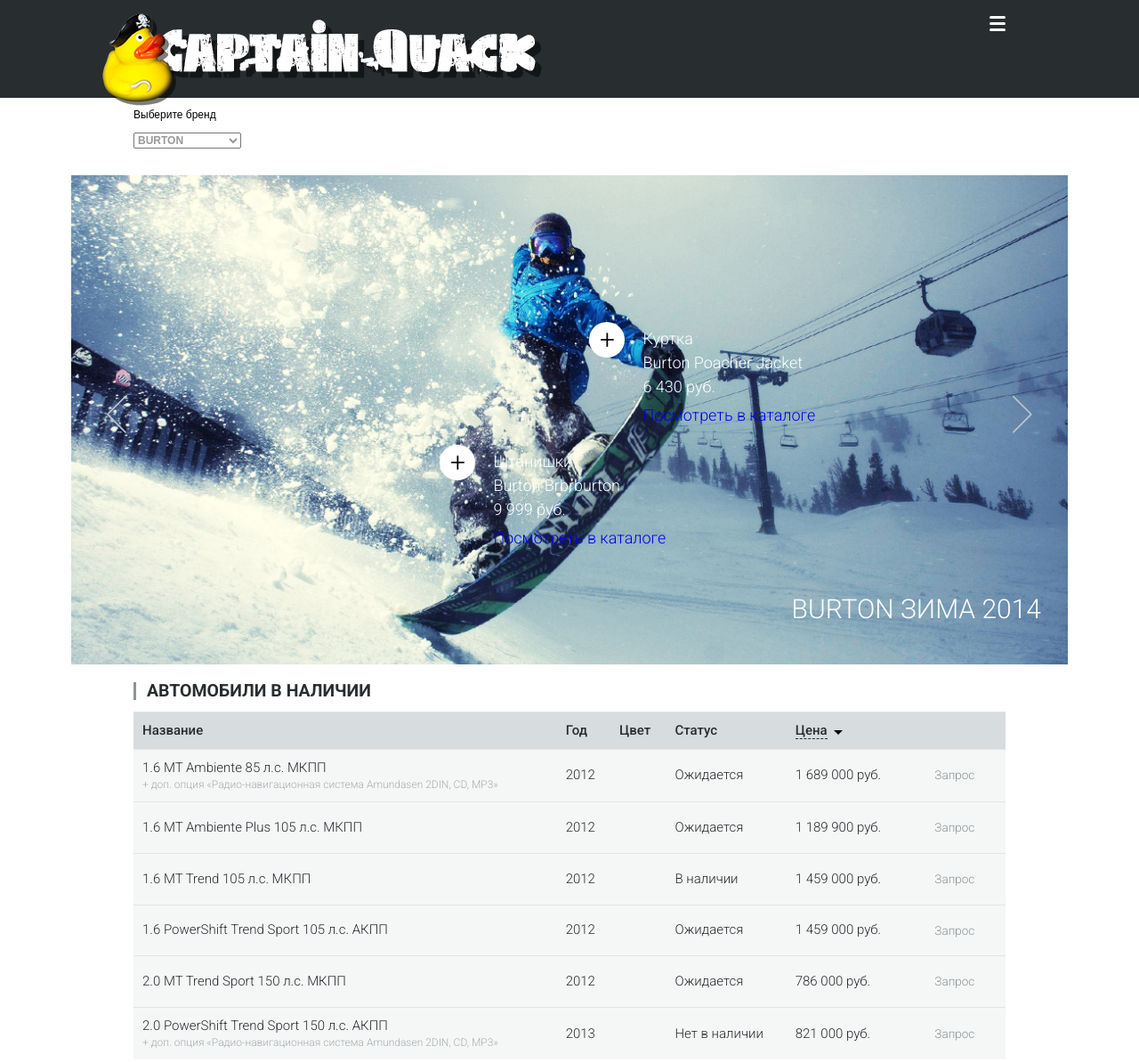
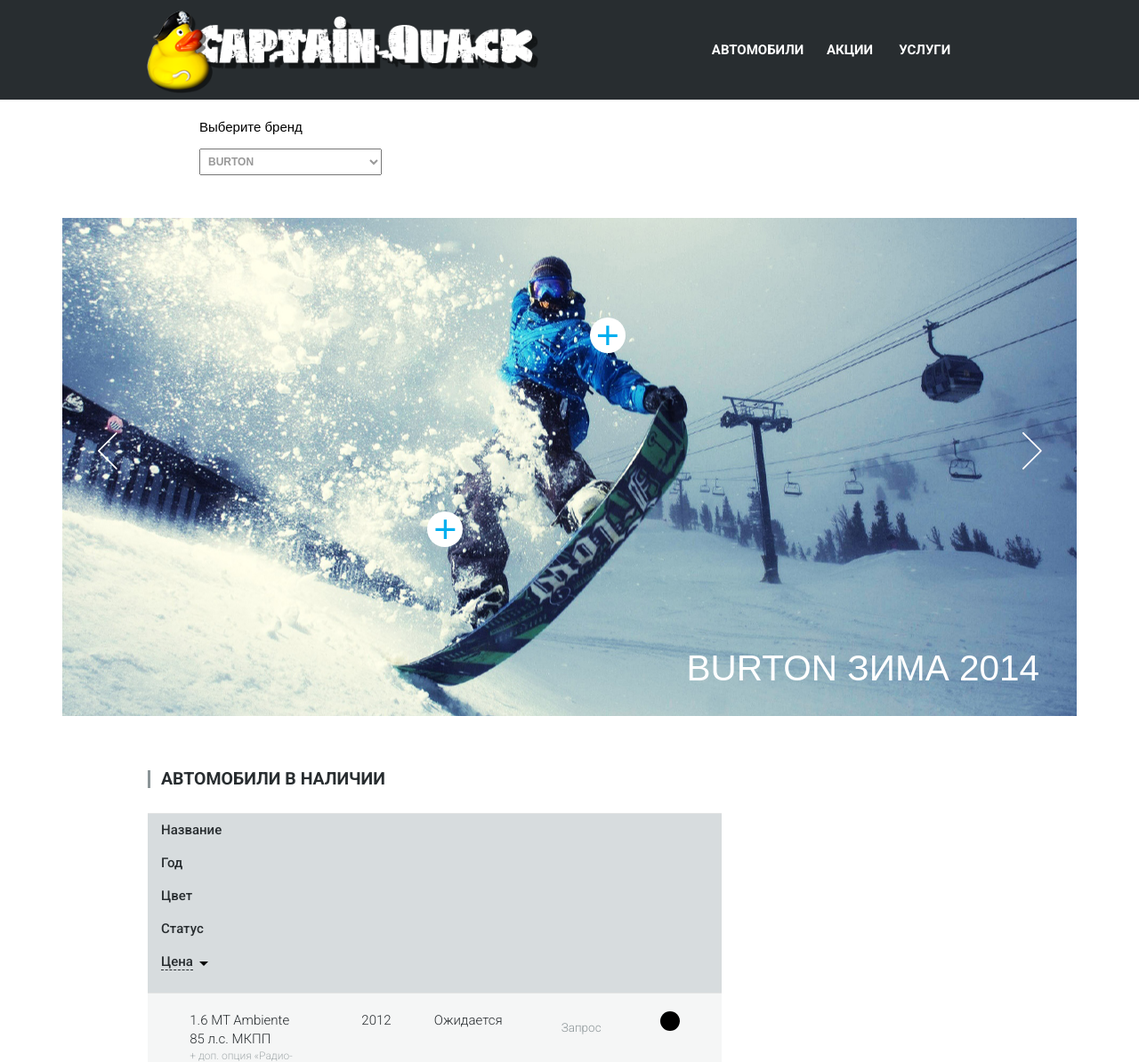
Before and after one commit to Irkoman/kdx-html-test, a plain HTML site: page index.html in a window 1280 px wide. Shown: the top 1194 px of the page at 89% size. Drawn offline with Linux system fonts and the light colour scheme.

Commit message:
Меню и таблица

```diff
--- a/css/style.css
+++ b/css/style.css
@@ -40,6 +40,7 @@ p {
 
 h1 {
   margin-top: 20px;
+  margin-bottom: 28px;
   padding-left: 12px;
   font-size: 1.3rem;
   font-weight: 700;
@@ -50,7 +51,8 @@ h1 {
 }
 
 h3 {
-  font-size: 0.8rem;
+  margin-top: 22px;
+  font-size: 1rem;
   font-weight: 500;
 }
 
@@ -59,6 +61,9 @@ a {
 }
 
 select {
+  min-width: 205px;
+  min-height: 30px;
+  padding-left: 5px;
   font-size: 0.8rem;
   font-weight: 700;
   color: #999999;
@@ -70,21 +75,28 @@ label {
   cursor: pointer;
 }
 
+figure {
+  margin: 0;
+}
+
 .main-header {
   width: 100%;
+  padding-top: 12px;
   color: #ffffff;
   background: #282d30;
 }
 
 .logo {
   float: left;
-  margin-bottom: -18px;
-  margin-left: -15px;
+  max-width: 92%;
+  margin-bottom: -10px;
+  margin-left: -10px;
+  padding-bottom: 11px;
 }
 
 .toggler {
   float: right;
-  width: 18px;
+  max-width: 8%;
   height: 20px;
   margin-top: 25px;
 }
@@ -117,7 +129,7 @@ label {
 }
 
 .menu,
-.sub-menu {
+.submenu {
   display: none;
   width: 100%;
   margin: 0;
@@ -140,17 +152,37 @@ label {
   background: #282d30;
 }
 
-.sub-menu {
+.submenu {
   display: none;
   background: #383d40;
 }
 
+.submenu-btn {
+  display: none;
+}
+
+#submenu-btn1:checked ~ .submenu {
+  display: block;
+}
+
+#submenu-btn2:checked ~ .submenu {
+  display: block;
+}
+
+#submenu-btn3:checked ~ .submenu {
+  display: block;
+}
+
+.submenu-btn:checked ~ .menu__link {
+  background: #00aeef;
+}
+
 .menu__link,
-.sub-menu__link {
+.submenu__link {
   display: block;
-  padding: 20px 5%;
+  padding: 15px 6%;
   color: #ffffff;
-  border-top: 1px solid #363b3e;
+  border-top: 1px solid #414548;
 }
 
 .filter {
@@ -167,12 +199,16 @@ label {
 }
 
 .table {
+  display: block;
   width: 100%;
   line-height: 1.4;
   color: #282d30;
 }
 
 .table__row {
+  display: flex;
+  flex-wrap: wrap;
+  justify-content: space-between;
   padding: 10px 5%;
   background: #f5f6f6;
   border-top: 1px solid #e3e4e4;
@@ -183,13 +219,66 @@ label {
 }
 
 .table__cell {
-  padding: 10px;
+  display: block;
+  padding: 10px 15px;
+}
+
+.table__cell--name {
+  max-width: 145px;
+}
+
+.table__cell--color {
+  order: 2;
+}
+
+.table__cell--price {
+  order: 3;
 }
 
 .table__extra {
   display: block;
+  width: 100%;
   font-size: 0.8rem;
   color: #a7aeb0;
+}
+
+.table__color {
+  display: block;
+  width: 22px;
+  height: 22px;
+  border-radius: 50%;
+}
+
+.table__color--1 {
+  background: #000000;
+}
+
+.table__color--2 {
+  width: 21px;
+  height: 21px;
+  background: #ffffff;
+  border: 1px solid #e0e0e0;
+}
+
+.table__color--3 {
+  background: #000000;
+}
+
+.table__color--4 {
+  background: #cbcbcc;
+}
+
+.table__color--5 {
+  background: #d74345;
+}
+
+.table__color--6 {
+  background: #88c504;
+}
+
+.table__cell--year,
+.table__cell--color {
+  text-align: center;
 }
 
 .table__button {
@@ -206,6 +295,7 @@ label {
   padding-top: 40px;
   padding-bottom: 40px;
   font-size: 0.7rem;
+  line-height: 1;
   text-align: center;
   color: #c6c7c8;
   background: #282d30;
@@ -218,131 +308,132 @@ label {
 @media (min-width: 768px) {
 
   .logo {
-    margin-bottom: -28px;
-    margin-left: -75px;
+    margin-bottom: -8px;
+    margin-left: 50px;
+  }
+
+  .menu__link,
+  .submenu__link {
+    padding: 25px 6%;
+  }
+
+  .toggler {
+    max-width: 8%;
+    height: 50px;
+    margin-top: 45px;
+  }
+
+  .toggler__element {
+    width: 50px;
+    height: 5px;
+  }
+
+  .toggler__element::before,
+  .toggler__element::after {
+    width: 50px;
+    height: 5px;
+  }
+
+  .toggler__element::before {
+    top: -10px;
+  }
+
+  .toggler__element::after {
+    top: 10px;
   }
 }
 
 @media (min-width: 980px) {
 
-  .slider {
-    display: block;
-    position: relative;
-    width: 100%;
-    max-width: 1120px;
-    height: 550px;
-    margin-right: auto;
-    margin-left: auto;
+  .container {
+    width: 65%;
   }
 
-  .slide {
-    display: none;
-    position: absolute;
-    top: 0;
-    left: 0;
-    width: 100%;
-    height: 100%;
-    overflow: hidden;
-    z-index: 1;
+  .container--header {
+    float: left;
+    width: 50%;
+    max-width: 490px;
+    margin-right: auto;
+    margin-left: 9%;
   }
 
-  .slide:hover {
-    box-shadow: 0 0 0 560px rgba(0, 0, 0, 0.5) inset;
-  }
-
-  .slide--burton {
-    background: url("../img/bg-slide1.jpg") 0 50% no-repeat;
-    background-size: cover;
-  }
-
-  .slide--cheers {
-    background: url("../img/bg-slide2.png") 0 50% no-repeat;
-    background-size: cover;
-  }
-
-  .slider input[type="radio"] {
+  .toggler {
     display: none;
   }
 
-  .slider__control {
-    position: absolute;
-    top: 45%;
-    z-index: 10;
-    cursor: pointer;
+  .navigation {
+    display: block;
+    float: right;
+    width: 38%;
+    margin-top: 10px;
   }
 
-  .slider__control--right {
-    right: 40px;
+  .filter {
+    margin-bottom: 48px;
   }
 
-  .slider__control--left {
-    left: 40px;
-  }
-
-  #btn-left:checked ~ .slide--burton {
+  .menu {
     display: block;
   }
 
-  #btn-right:checked ~ .slide--cheers {
+  .menu__item {
+    display: inline-block;
+    vertical-align: middle;
+    position: relative;
+    margin-right: 25px;
+    height: 90px;
+  }
+
+  .submenu {
+    display: none;
+    position: absolute;
+    width: 295px;
+    margin-left: -25px;
+    top: 90px;
+    z-index: 30;
+  }
+
+  .menu__link {
     display: block;
   }
 
-  .slide__title {
-    margin-top: 470px;
-    margin-right: 30px;
-    font-size: 2rem;
-    font-weight: 300;
-    color: #ffffff;
-    text-align: right;
-    text-transform: uppercase;
+  .menu__link,
+  .submenu__link {
+    border-top: none;
   }
 
-  .marker {
-    position: absolute;
-    width: 40px;
-    height: 40px;
-    background: #ffffff;
-    border-radius: 50%;
-    z-index: 20;
-    cursor: pointer;
+  .menu__item:hover > .submenu {
+    display: block;
   }
 
-  .marker:before {
-    content: "+";
-    position: absolute;
-    width: 40px;
-    text-align: center;
-    font-size: 2rem;
-    font-weight: 300;
-    line-height: 40px;
-    color: #000000;
+  .menu__link {
+    padding-bottom: 5px;
   }
 
-  .marker--1 {
-    top: 30%;
-    left: 52%;
+  .menu__link:hover {
+    border-bottom: 3px solid #00aeef;
+    margin-bottom: -3px;
   }
 
-  .marker--2 {
-    top: 55%;
-    left: 37%;
+  .submenu__link {
+    padding: 15px 27px;
+    font-weight: 500;
+    background: #282d30;
+    text-transform: none;
+    border-bottom: 1px solid #383d40;
   }
 
-  .marker__info {
-    min-width: 250px;
-    margin-left: 60px;
-    font-size: 1.2rem;
-    line-height: 1.5;
-    color: #ffffff;
+  .submenu__link:last-child {
+    border-bottom: none;
   }
 
-  .marker__link {
-    color: ;
+  .submenu__link:hover {
+    background: #00aeef;
   }
 
- .supply {
-    width: 90%;
-    max-width: 980px;
+  .supply {
+    width: 85%;
+    max-width: 948px;
     margin-right: auto;
     margin-left: auto;
   }
@@ -356,11 +447,22 @@ label {
     border-radius: 3px;
   }
 
+  .table__row {
+    padding: 12px 5%;
+    background: #f5f6f6;
+    border-top: 1px solid #e3e4e4;
+  }
+
   .table__row--header {
     display: table-row;
+    padding: 10px 5%;
     font-size: 1rem;
     font-weight: 500;
     background: #d7dcde;
+  }
+
+  .table__cell {
+    padding: 8px 15px;
   }
 
   .table__sort-link {
@@ -397,3 +499,138 @@ label {
     background: #282d30;
   }
 }
+
+@media (min-width: 1200px) {
+
+  .slider {
+    display: block;
+    position: relative;
+    width: 1140px;
+    height: 560px;
+    margin-right: auto;
+    margin-bottom: 61px;
+    margin-left: auto;
+    font-family: "Arial", sans-serif;
+  }
+
+  .slide {
+    display: none;
+    position: absolute;
+    top: 0;
+    left: 0;
+    width: 100%;
+    height: 100%;
+    overflow: hidden;
+    z-index: 1;
+  }
+
+  .slide:hover {
+    box-shadow: 0 0 0 570px rgba(0, 0, 0, 0.5) inset;
+  }
+
+  .slide--burton {
+    background: #91aebc url("../img/bg-slide1.jpg") 0 50% no-repeat;
+    background-size: cover;
+  }
+
+  .slide--cheers {
+    background: #b07db5 url("../img/bg-slide2.png") 0 50% no-repeat;
+    background-size: cover;
+  }
+
+  .slider input[type="radio"] {
+    display: none;
+  }
+
+  .slider__control {
+    position: absolute;
+    top: 43%;
+    width: 14px;
+    height: 30px;
+    z-index: 10;
+    cursor: pointer;
+  }
+
+  .slider__control--right {
+    right: 47px;
+  }
+
+  .slider__control--left {
+    left: 40px;
+  }
+
+  #btn-left:checked ~ .slide--burton {
+    display: block;
+  }
+
+  #btn-right:checked ~ .slide--cheers {
+    display: block;
+  }
+
+  .slide__title {
+    margin-top: 482px;
+    margin-right: 42px;
+    font-size: 2.7rem;
+    font-weight: 500;
+    color: #ffffff;
+    text-align: right;
+    text-transform: uppercase;
+  }
+
+  .marker {
+    position: absolute;
+    width: 40px;
+    height: 40px;
+    font-weight: 300;
+    background: #ffffff;
+    border-radius: 50%;
+    z-index: 20;
+    cursor: pointer;
+  }
+
+  .marker::before {
+    content: "+";
+    position: absolute;
+    width: 40px;
+    text-align: center;
+    font-size: 3rem;
+    font-weight: 100;
+    line-height: 40px;
+    color: #00aeef;
+  }
+
+  .marker:hover::before {
+    color: #e3343d;
+  }
+
+  .marker--1 {
+    top: 20%;
+    left: 52%;
+  }
+
+  .marker--2 {
+    top: 59%;
+    left: 36%;
+  }
+
+  .marker__info {
+    opacity: 0;
+    min-width: 250px;
+    margin-left: 60px;
+    font-size: 1.3rem;
+    line-height: 1.5;
+    color: #ffffff;
+  }
+
+  .marker__info:hover {
+    opacity: 1;
+  }
+
+  .marker:hover > .marker__info {
+    opacity: 1;
+  }
+
+  .marker__link {
+    color: #0a93c8;
+  }
+}
--- a/index.html
+++ b/index.html
@@ -9,8 +9,8 @@
     <link rel="stylesheet" href="css/style.css">
   </head>
   <body>
-    <header class="main-header">
-      <div class="container clearfix">
+    <header class="main-header clearfix">
+      <div class="container container--header clearfix">
         <a class="logo" href="index.html">
           <figure>
             <picture>
@@ -26,27 +26,32 @@
       <nav class="navigation">
         <input class="nav-btn" type="checkbox" name="nav-btn" id="nav-btn">
         <ul class="menu">
+
           <li class="menu__item">
-            <a class="menu__link" href="#">Автомобили</a>
-
-            <ul class="sub-menu">
-              <li class="sub-menu__item"><a class="sub-menu__link" href="#">Подбор авто</a></li>
-              <li class="sub-menu__item"><a class="sub-menu__link" href="#">Автомобили с&nbsp;пробегом</a></li>
-              <li class="sub-menu__item"><a class="sub-menu__link" href="#">Карта цен</a></li>
+            <input class="submenu-btn" type="checkbox" name="submenu-btn1" id="submenu-btn1">
+            <label class="menu__link" for="submenu-btn1">Автомобили</label>
+            <ul class="submenu">
+              <li class="submenu__item"><a class="submenu__link" href="#">Подбор авто</a></li>
+              <li class="submenu__item"><a class="submenu__link" href="#">Автомобили с&nbsp;пробегом</a></li>
+              <li class="submenu__item"><a class="submenu__link" href="#">Карта цен</a></li>
             </ul>
           </li>
+
           <li class="menu__item">
-            <a class="menu__link" href="#">Акции</a>
-            <ul class="sub-menu">
-              <li class="sub-menu__item"><a class="sub-menu__link" href="#">&laquo;Потрись Лумумбой&raquo;</a></li>
+            <input class="submenu-btn" type="checkbox" name="submenu-btn2" id="submenu-btn2">
+            <label class="menu__link" for="submenu-btn2">Акции</label>
+            <ul class="submenu">
+              <li class="submenu__item"><a class="submenu__link" href="#">&laquo;Потрись Лумумбой&raquo;</a></li>
             </ul>
           </li>
+
           <li class="menu__item">
-            <a class="menu__link" href="#">Услуги</a>
-            <ul class="sub-menu">
-              <li class="sub-menu__item"><a class="sub-menu__link" href="#">Продаём авто</a></li>
-              <li class="sub-menu__item"><a class="sub-menu__link" href="#">И&nbsp;какие-то куртки</a></li>
-              <li class="sub-menu__item"><a class="sub-menu__link" href="#">Оттопыриваем чакры</a></li>
+            <input class="submenu-btn" type="checkbox" name="submenu-btn3" id="submenu-btn3">
+            <label class="menu__link" for="submenu-btn3">Услуги</label>
+            <ul class="submenu">
+              <li class="submenu__item"><a class="submenu__link" href="#">Продаём авто</a></li>
+              <li class="submenu__item"><a class="submenu__link" href="#">И&nbsp;какие-то куртки</a></li>
+              <li class="submenu__item"><a class="submenu__link" href="#">Оттопыриваем чакры</a></li>
             </ul>
           </li>
         </ul>
@@ -83,12 +88,12 @@
       <input type="radio" id="btn-right" name="btn-right">
       <label class="slider__control slider__control--left" for="btn-left">
         <svg width="21.706" height="41.719" viewBox="0 0 21.706 41.719" enable-background="new 0 0 21.706 41.719" xml:space="preserve">
-          <path class="control-color" fill="#bec2c7" d="M2.045,20.859L21.458,1.446c0.331-0.331,0.331-0.867,0-1.198c-0.33-0.331-0.867-0.331-1.197,0L0.248,20.261 c-0.331,0.33-0.331,0.867,0,1.197l20.013,20.013c0.164,0.165,0.382,0.248,0.599,0.248s0.434-0.083,0.599-0.248 c0.331-0.331,0.331-0.867,0-1.198L2.045,20.859z"/>
+          <path class="control-color" fill="#ffffff" d="M2.045,20.859L21.458,1.446c0.331-0.331,0.331-0.867,0-1.198c-0.33-0.331-0.867-0.331-1.197,0L0.248,20.261 c-0.331,0.33-0.331,0.867,0,1.197l20.013,20.013c0.164,0.165,0.382,0.248,0.599,0.248s0.434-0.083,0.599-0.248 c0.331-0.331,0.331-0.867,0-1.198L2.045,20.859z"/>
         </svg>
       </label>
       <label class="slider__control slider__control--right" for="btn-right">
         <svg width="21.706" height="41.719" viewBox="0 0 21.706 41.719" enable-background="new 0 0 21.706 41.719" xml:space="preserve">
-          <path class="control-color" fill="#bec2c7" d="M19.661,20.859L0.248,1.446c-0.331-0.331-0.331-0.867,0-1.198c0.33-0.331,0.867-0.331,1.197,0l20.013,20.012 c0.33,0.33,0.33,0.867,0,1.197L1.445,41.471c-0.164,0.165-0.382,0.248-0.599,0.248s-0.434-0.083-0.599-0.248 c-0.331-0.331-0.331-0.867,0-1.198L19.661,20.859z"/>
+          <path class="control-color" fill="#ffffff" d="M19.661,20.859L0.248,1.446c-0.331-0.331-0.331-0.867,0-1.198c0.33-0.331,0.867-0.331,1.197,0l20.013,20.012 c0.33,0.33,0.33,0.867,0,1.197L1.445,41.471c-0.164,0.165-0.382,0.248-0.599,0.248s-0.434-0.083-0.599-0.248 c-0.331-0.331-0.331-0.867,0-1.198L19.661,20.859z"/>
         </svg>
       </label>
 
@@ -128,7 +133,7 @@
         <tr class="table__row">
           <td class="table__cell table__cell--name">1.6&nbsp;MT Ambiente 85&nbsp;л.с. МКПП<span class="table__extra">+ доп. опция &laquo;Радио-навигационная система Amundasen 2DIN, CD, MP3&raquo;</span></td>
           <td class="table__cell table__cell--year">2012</td>
-          <td class="table__cell table__cell--color"></td>
+          <td class="table__cell table__cell--color"><span class="table__color table__color--1"></span></td>
           <td class="table__cell table__cell--status">Ожидается</td>
           <td class="table__cell table__cell--price">1&nbsp;689&nbsp;000&nbsp;руб.</td>
           <td class="table__cell table__cell--query"><a class="table__button" href="#">Запрос</a></td>
@@ -137,7 +142,7 @@
         <tr class="table__row">
           <td class="table__cell table__cell--name">1.6&nbsp;MT Ambiente Plus 105 л.с. МКПП</td>
           <td class="table__cell table__cell--year">2012</td>
-          <td class="table__cell table__cell--color"></td>
+          <td class="table__cell table__cell--color"><span class="table__color table__color--2"></span></td>
           <td class="table__cell table__cell--status">Ожидается</td>
           <td class="table__cell table__cell--price">1&nbsp;189&nbsp;900&nbsp;руб.</td>
           <td class="table__cell table__cell--query"><a class="table__button" href="#">Запрос</a></td>
@@ -146,7 +151,7 @@
         <tr class="table__row">
           <td class="table__cell table__cell--name">1.6&nbsp;MT Trend 105 л.с. МКПП</td>
           <td class="table__cell table__cell--year">2012</td>
-          <td class="table__cell table__cell--color"></td>
+          <td class="table__cell table__cell--color"><span class="table__color table__color--3"></span></td>
           <td class="table__cell table__cell--status">В&nbsp;наличии</td>
           <td class="table__cell table__cell--price">1&nbsp;459&nbsp;000&nbsp;руб.</td>
           <td class="table__cell table__cell--query"><a class="table__button" href="#">Запрос</a></td>
@@ -155,7 +160,7 @@
         <tr class="table__row">
           <td class="table__cell table__cell--name">1.6 PowerShift Trend Sport 105 л.с. АКПП</td>
           <td class="table__cell table__cell--year">2012</td>
-          <td class="table__cell table__cell--color"></td>
+          <td class="table__cell table__cell--color"><span class="table__color table__color--4"></span></td>
           <td class="table__cell table__cell--status">Ожидается</td>
           <td class="table__cell table__cell--price">1&nbsp;459&nbsp;000&nbsp;руб.</td>
           <td class="table__cell table__cell--query"><a class="table__button" href="#">Запрос</a></td>
@@ -164,7 +169,7 @@
         <tr class="table__row">
           <td class="table__cell table__cell--name">2.0&nbsp;MT Trend Sport 150 л.с. МКПП</td>
           <td class="table__cell table__cell--year">2012</td>
-          <td class="table__cell table__cell--color"></td>
+          <td class="table__cell table__cell--color"><span class="table__color table__color--5"></span></td>
           <td class="table__cell table__cell--status">Ожидается</td>
           <td class="table__cell table__cell--price">786&nbsp;000&nbsp;руб.</td>
           <td class="table__cell table__cell--query"><a class="table__button" href="#">Запрос</a></td>
@@ -173,7 +178,7 @@
         <tr class="table__row">
           <td class="table__cell table__cell--name">2.0 PowerShift Trend Sport 150 л.с. АКПП<span class="table__extra">+ доп. опция &laquo;Радио-навигационная система Amundasen 2DIN, CD, MP3&raquo;</span></td>
           <td class="table__cell table__cell--year">2013</td>
-          <td class="table__cell table__cell--color"></td>
+          <td class="table__cell table__cell--color"><span class="table__color table__color--6"></span></td>
           <td class="table__cell table__cell--status">Нет в&nbsp;наличии</td>
           <td class="table__cell table__cell--price">821&nbsp;000&nbsp;руб.</td>
           <td class="table__cell table__cell--query"><a class="table__button" href="#">Запрос</a></td>
```
